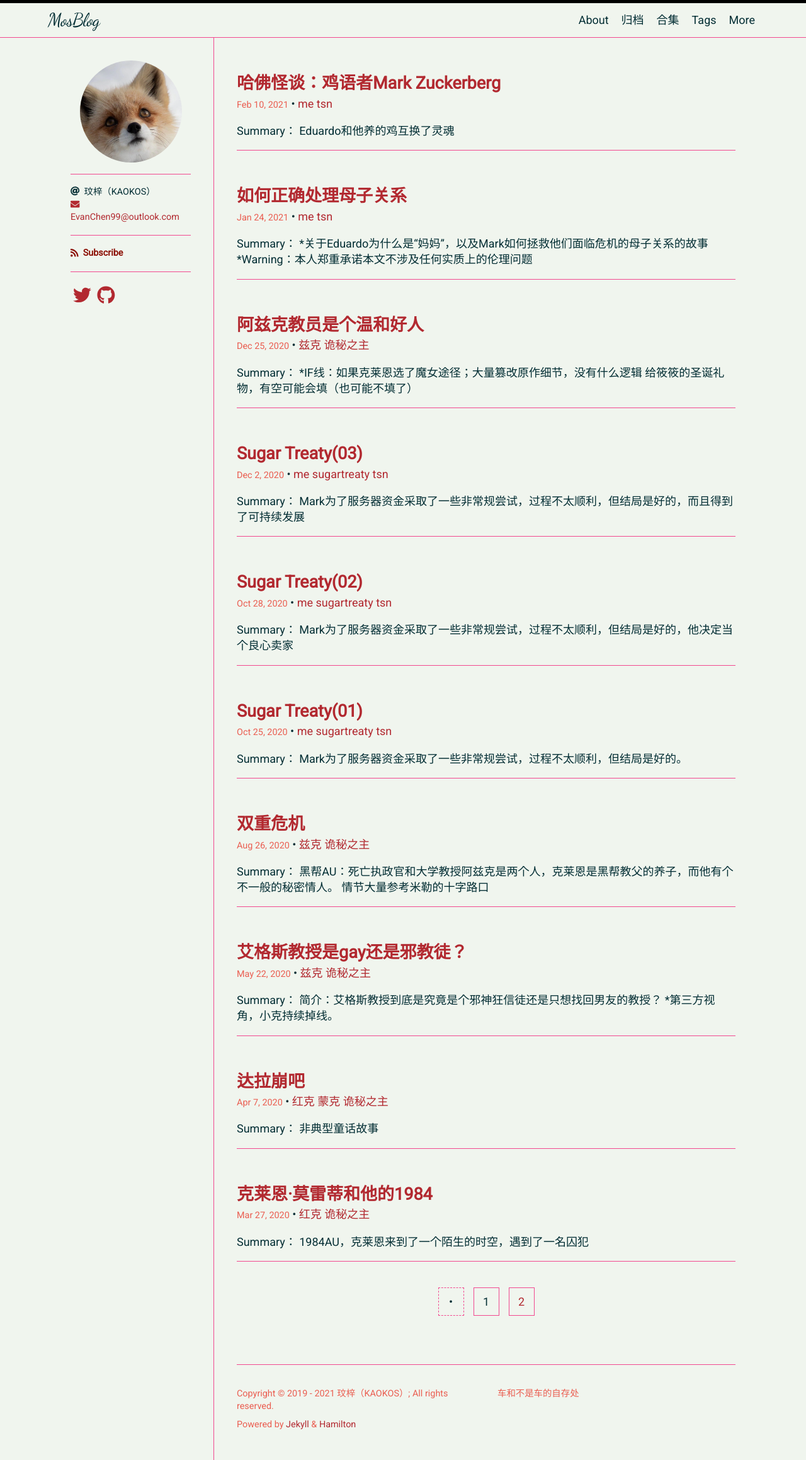
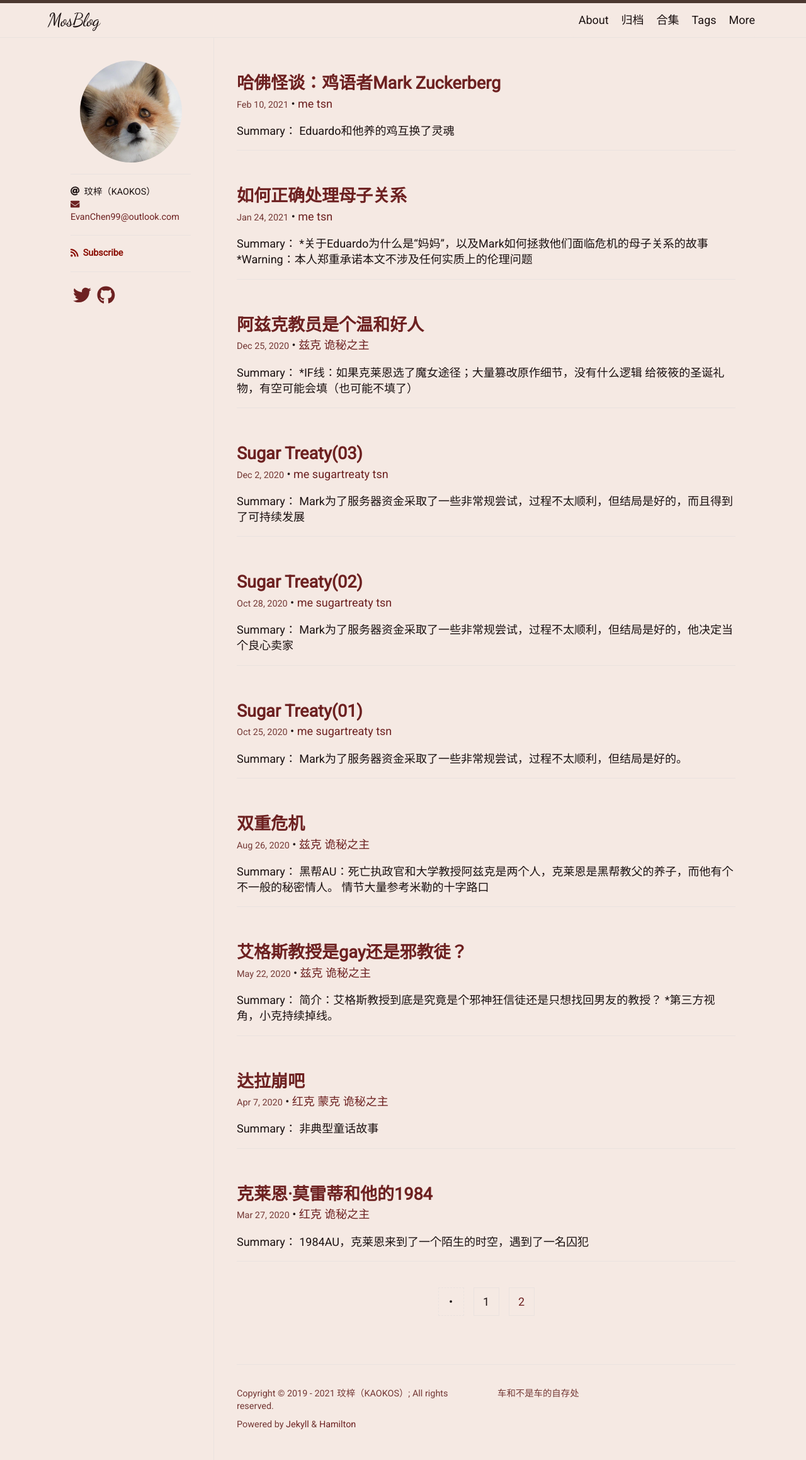
Before and after one commit to Snaky9/SBlog, a Jekyll site: the page built from index.html, in a window 1280 px wide. Shown: the whole page at 63% size. Built offline with Jekyll 4.4.1, drawn with Linux system fonts in a browser that asks for light colours; nearby versions of some CDN libraries; some web fonts are replaced; the list of posts is cut into pages by our own code.

Commit message:
new colors

```diff
--- a/_sass/hamilton/skins/freestyle.scss
+++ b/_sass/hamilton/skins/freestyle.scss
@@ -1,13 +1,13 @@
-$text-color:            #032e34 !default;
-$text-color-light:      #ea5e51 !default;
-$background-color:      #f0f5ee !default;
-$code-background-color: #f9bcbd !default;
+$text-color:            #1b1111 !default;
+$text-color-light:      #743835 !default;
+$background-color:      #f5e9e3 !default;
+$code-background-color: #91353e !default;
 
-$border-color:          #65082f !default;
+$border-color:          #9a7263 !default;
 $border-color-light:    lighten($border-color, 40%) !default;
 $border-color-dark:     darken($border-color, 25%) !default;
 
-$link-base-color:       #b22930 !default;
+$link-base-color:       #6d2121 !default;
 $link-visited-color:    darken($link-base-color, 15%) !default;
 
 $table-text-color:      lighten($text-color, 18%) !default;
```
